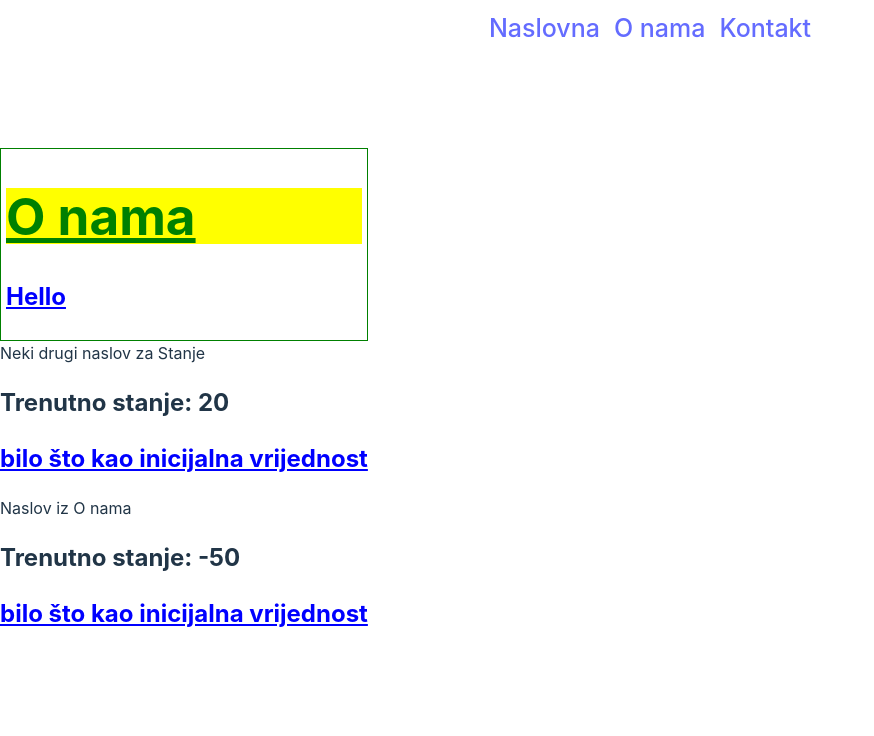
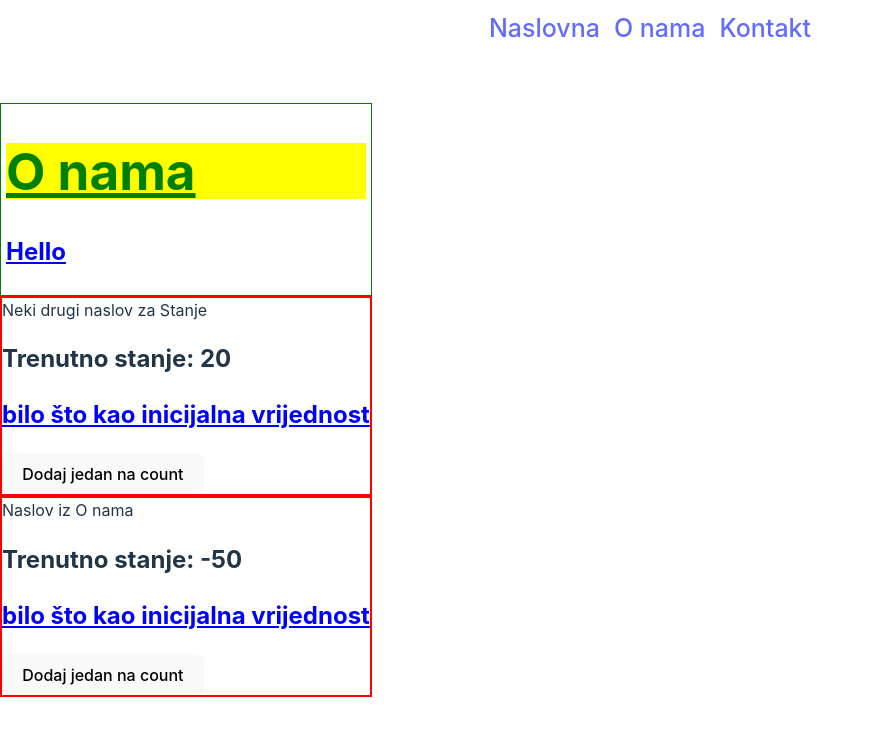
Before and after one commit to webbugt/algebra-react-vjezbe, a React (Vite) app: page /onama in a window 1280 px wide. Shown: the top 736 px of the page, without its empty margins (0-874 px from the left). Built offline with nearby package versions, Linux system fonts and the light colour scheme.

Commit message:
add 1 to count button wioth setCount

```diff
--- a/src/components/KomponentaSaStanjem.jsx
+++ b/src/components/KomponentaSaStanjem.jsx
@@ -6,14 +6,15 @@ function KomponentaSaStanjem({ nekiNaslov, initialCount }) {
   const [count,setCount] = useState(initialCount);
   const [content,setContent] = useState("bilo što kao inicijalna vrijednost")
 
-console.log(setContent)
-
   return (
-    <span>
+    <div style={{border:"solid red 2px"}}>
       {nekiNaslov}
       <h2>Trenutno stanje: {count}</h2>
       <BlueSubtitle title={content} />
-    </span>
+      <button onClick={()=>{
+        setCount(previousValue => previousValue + 1)
+      }}> Dodaj jedan na count </button>
+    </div>
   );
 }
 
```
